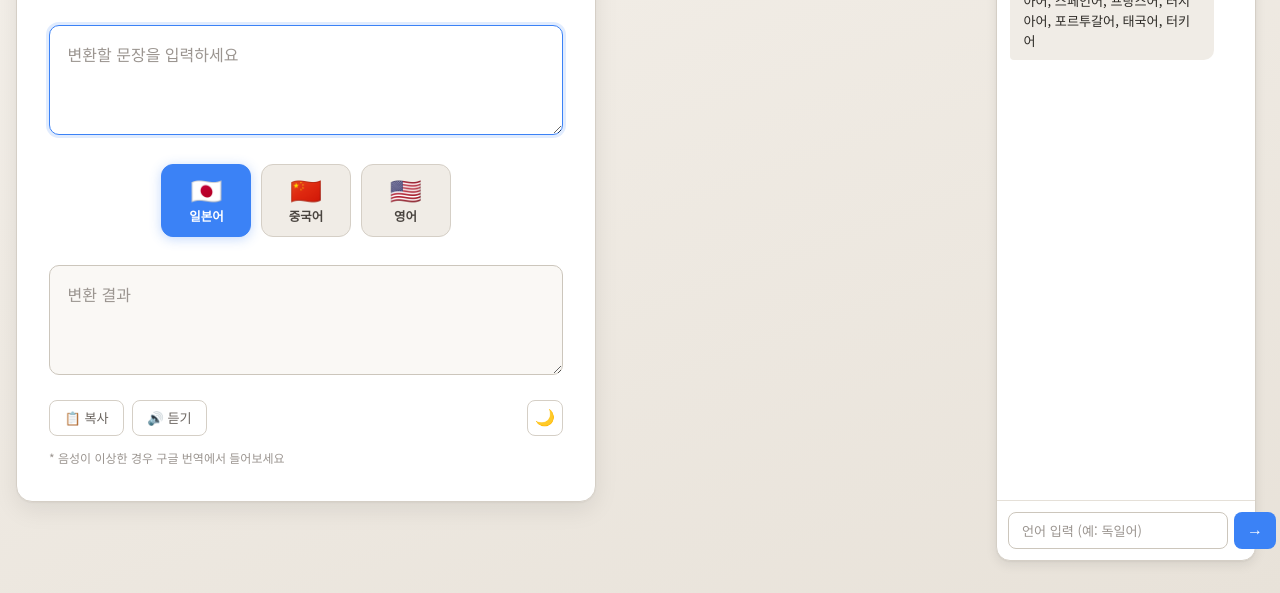
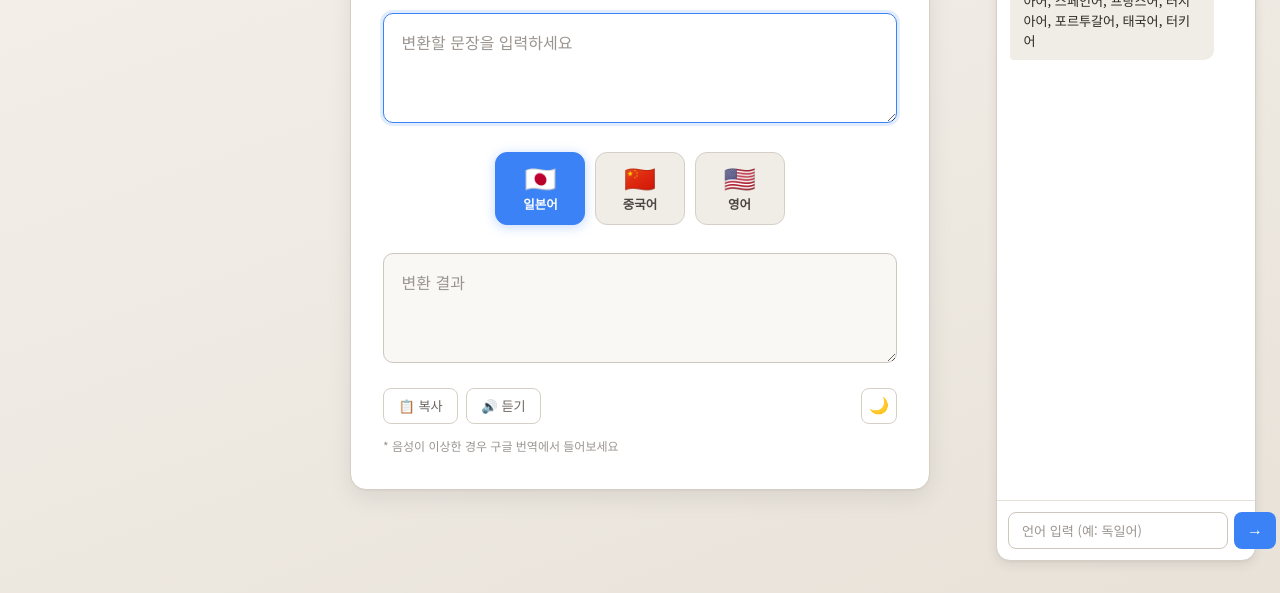
Before and after one commit to minjems/hanbon, a plain HTML site: page index.html in a window 1280 px wide. Shown: the part 207-800 px from the top of the page. Drawn offline with Linux system fonts and the light colour scheme.

Commit message:
Fix card centering: stack card + ad-container vertically
Body used default flex-direction:row, so .card (580px) and
.ad-container (580px) sat side-by-side, shifting the card left of
viewport center. Switch to flex-direction:column with align-items:
center so each block centers independently.

Co-Authored-By: Claude Opus 4.7 (1M context) <noreply@anthropic.com>

```diff
--- a/css/style.css
+++ b/css/style.css
@@ -96,8 +96,8 @@ body {
     background: linear-gradient(160deg, var(--bg-from), var(--bg-to));
     background-attachment: fixed;
     display: flex;
-    justify-content: center;
-    align-items: flex-start;
+    flex-direction: column;
+    align-items: center;
     padding: 3rem 1rem;
     transition: background 0.4s;
 }
@@ -494,10 +494,10 @@ textarea[readonly] {
 
 /* === Responsive === */
 
-/* Wide: chatbot visible in right margin */
+/* Wide: chatbot visible in right margin (chatbot is position:fixed, doesn't affect card centering) */
 @media (min-width: 1100px) {
     body {
-        align-items: center;
+        justify-content: center;
     }
 }
 
```
